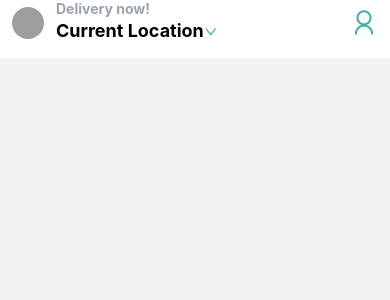
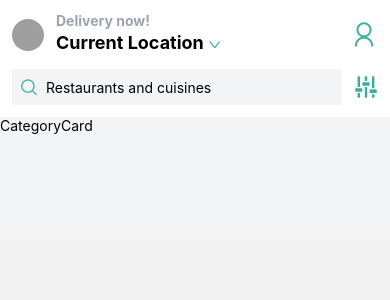
Before and after one commit to matheusaragaofs/food-delivery-app, a React Native app: screen /Home in a window 390 px wide. Shown: the top 300 px of the page. Built offline with nearby package versions, Linux system fonts and the light colour scheme; grey boxes are pictures that could not be loaded.

Commit message:
starting to create categories in body section

```diff
--- /dev/null
+++ b/components/Categories.js
@@ -0,0 +1,13 @@
+import { View, Text, FlatList, ScrollView } from "react-native";
+import React from "react";
+import CategoryCard from "./CategoryCard";
+
+const Categories = () => {
+  return (
+    <ScrollView>
+      <CategoryCard />
+    </ScrollView>
+  );
+};
+
+export default Categories;
--- /dev/null
+++ b/components/CategoryCard.js
@@ -0,0 +1,12 @@
+import { View, Text } from 'react-native'
+import React from 'react'
+
+const CategoryCard = () => {
+  return (
+    <View>
+      <Text>CategoryCard</Text>
+    </View>
+  )
+}
+
+export default CategoryCard
--- a/components/Header.js
+++ /dev/null
@@ -1,42 +0,0 @@
-import { View, Text, Image } from "react-native";
-import React, { useLayoutEffect } from "react";
-import { AntDesign } from "@expo/vector-icons";
-import { useNavigation } from "@react-navigation/native";
-import { SafeAreaView } from "react-native-safe-area-context";
-const Header = () => {
-    const navigation = useNavigation();
-
-  useLayoutEffect(() => {
-    navigation.setOptions({
-      headerShown: false,
-    });
-  }, []);
-
-  return (
-    <SafeAreaView className="flex flex-row items-center justify-between px-3 pb-3 bg-white">
-      <View className="flex flex-row items-center">
-        <Image
-          className="h-8 w-8 rounded-full mr-3"
-          source={{
-            uri: "https://i.pinimg.com/736x/8a/11/c8/8a11c803143ee0d621136561c6d4aea4.jpg",
-          }}
-        />
-        <View>
-          <Text className="text-gray-400 font-bold">Delivery now!</Text>
-          <Text className="font-bold text-lg">
-            Current Location
-            <AntDesign
-              className="self-"
-              name="down"
-              size={14}
-              color="#3cae9f"
-            />
-          </Text>
-        </View>
-      </View>
-      <AntDesign name="user" size={28} color="#3cae9f" />
-    </SafeAreaView>
-  );
-};
-
-export default Header;
--- a/screens/Home.js
+++ b/screens/Home.js
@@ -1,8 +1,9 @@
 import React, { useLayoutEffect } from "react";
 import { useNavigation } from "@react-navigation/native";
-import Header from "../components/Header";
-import { View } from "react-native";
-
+import { Image, ScrollView, Text, TextInput, View } from "react-native";
+import { SafeAreaView } from "react-native-safe-area-context";
+import { AntDesign, Entypo } from "@expo/vector-icons";
+import Categories from "../components/Categories";
 const Home = () => {
   const navigation = useNavigation();
 
@@ -13,9 +14,57 @@ const Home = () => {
   }, []);
 
   return (
-    <View>
-      <Header />
-    </View>
+    <SafeAreaView className="bg-white">
+      {/* HEADER */}
+      <View className="p-3">
+        <View className="flex flex-row items-center justify-between pb-3 ">
+          <View className="flex flex-row items-center">
+            <Image
+              className="h-8 w-8 rounded-full mr-3"
+              source={{
+                uri: "https://i.pinimg.com/736x/8a/11/c8/8a11c803143ee0d621136561c6d4aea4.jpg",
+              }}
+            />
+            <View>
+              <Text className="text-gray-400 font-bold">Delivery now!</Text>
+              <View className="flex flex-row items-center">
+                <Text className="font-bold text-lg mr-1">Current Location</Text>
+                <AntDesign
+                  style={{ paddingTop: 5 }}
+                  name="down"
+                  size={14}
+                  color="#3cae9f"
+                />
+              </View>
+            </View>
+          </View>
+          <AntDesign name="user" size={28} color="#3cae9f" />
+        </View>
+
+        {/* SEARCH */}
+        <View className="flex flex-row items-center">
+          <View className="flex-1 flex-row items-center bg-gray-100 space-x-2  rounded-sm p-2 mr-3">
+            <AntDesign name="search1" size={18} color="#3cae9f" />
+            <TextInput
+              placeholder="Restaurants and cuisines"
+              className="bg-transparent"
+            />
+          </View>
+          <Entypo name="sound-mix" size={24} color="#3cae9f" />
+        </View>
+      </View>
+
+      {/* BODY */}
+      <ScrollView
+        contentContainerStyle={{ paddingBottom: 100 }}
+        className="bg-gray-100"
+      >
+        {/* CATEGORIES */}
+        <Categories />
+
+        {/* FEATURED  */}
+      </ScrollView>
+    </SafeAreaView>
   );
 };
 
```
